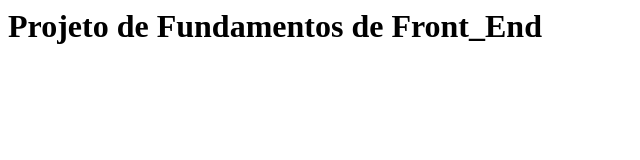
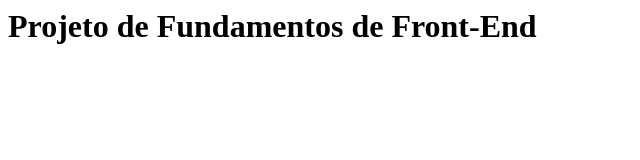
Before and after one commit to giomerito/proj_abnt, a plain HTML site: page docs/index.html in a window 1280 px wide. Shown: the full height of the page, 0-640 px from the left. Drawn offline with Linux system fonts and the light colour scheme.

Commit message:
atualização do projeto

```diff
--- a/docs/index.html
+++ b/docs/index.html
@@ -1,8 +1,9 @@
+<DOCTYPE html>
 <html>
     <head>
         <title>Projeto de Front-End</title>
     </head>
     <body>
-        <h1>Projeto de Fundamentos de Front_End</h1>
+        <h1>Projeto de Fundamentos de Front-End</h1>
     </body>
 </html>
```
